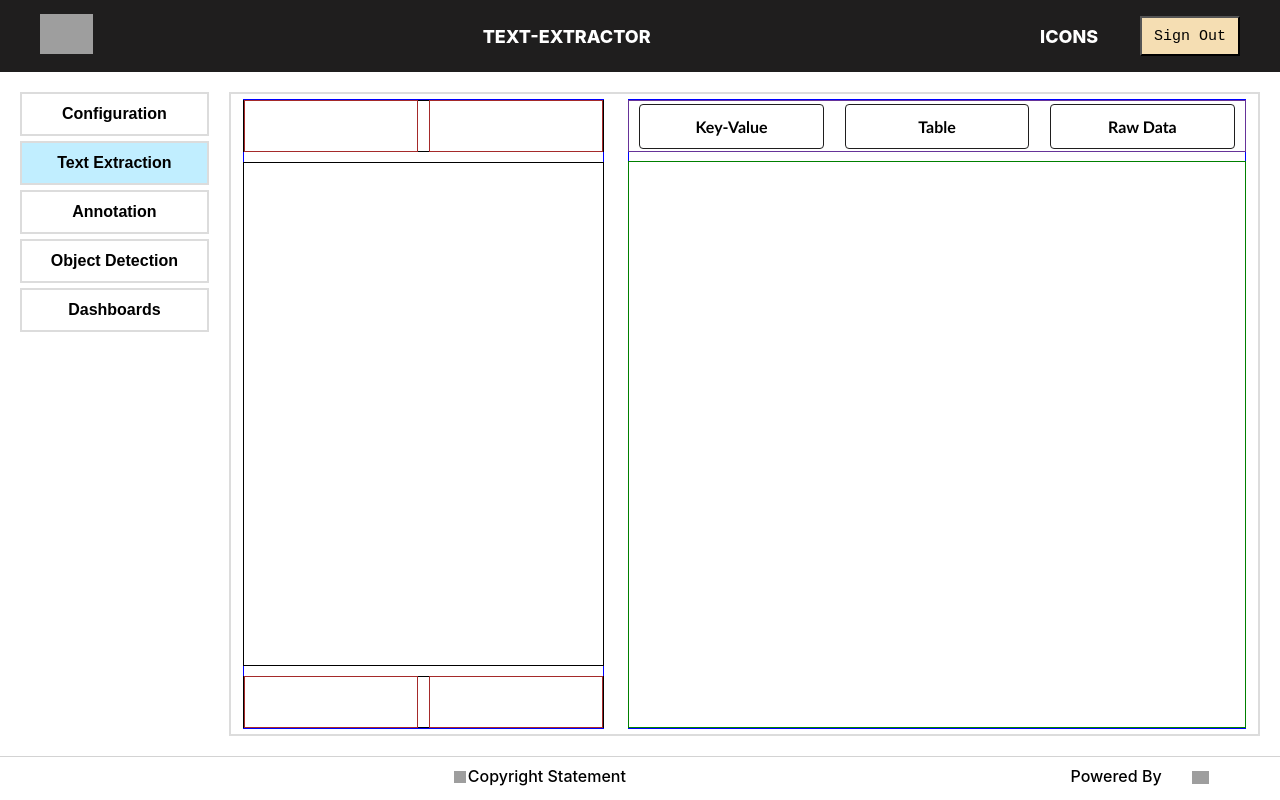
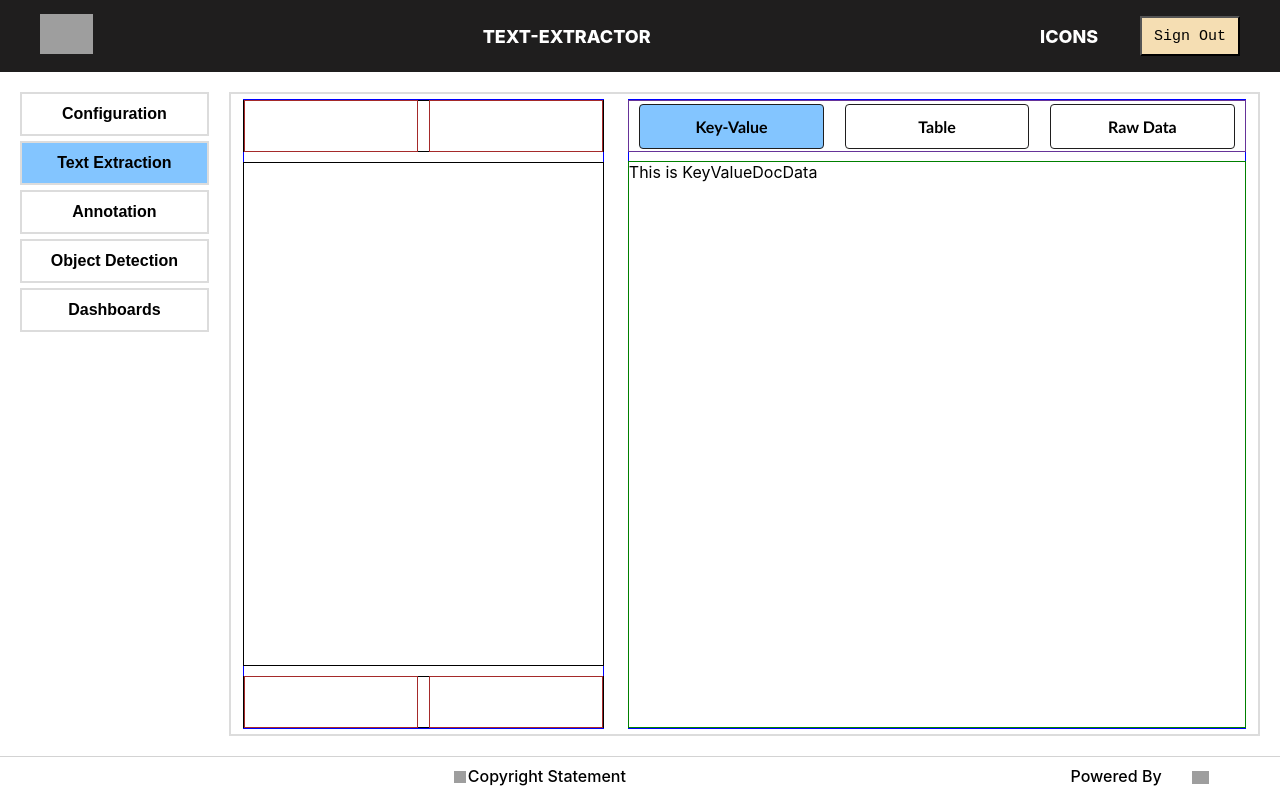
Before and after one commit to vkandra/text123, a React (Create React App) app: page / in a window 1280 px wide. Built offline with nearby package versions, Linux system fonts and the light colour scheme; grey boxes are pictures that could not be loaded.

Commit message:
tabs and 3 components created

```diff
--- a/src/actions/extractor.js
+++ b/src/actions/extractor.js
@@ -1,5 +1,6 @@
 // ACTION TYPES
 export const CHANGE_TAB_OPERATION = 'CHANGE_TAB_OPERATION';
+export const CHANGE_TEXT_DATA_TAB_OPERATION = 'CHANGE_TEXT_DATA_TAB_OPERATION';
 
 // ACTION CREATORS
 export function changeTabOperation(data) {
@@ -8,3 +9,10 @@ export function changeTabOperation(data) {
     data: data,
   };
 }
+
+export function changeTextDataTabOperation(data) {
+  return {
+    type: CHANGE_TEXT_DATA_TAB_OPERATION,
+    data: data,
+  };
+}
--- /dev/null
+++ b/src/components/KeyValueDocData/KeyValueDocData.js
@@ -0,0 +1,17 @@
+import './KeyValueDocData.css';
+import React from 'react';
+// import { connect } from 'react-redux/es/exports';
+
+const KeyValueDocData = (props) => {
+  return <div className="keyValueDocData">This is KeyValueDocData</div>;
+};
+
+// const mapStateToProps = (state) => {
+//     return {
+//       user: state.user,
+//     };
+//   };
+
+//   export default connect(mapStateToProps)(KeyValueDocData);
+
+export default KeyValueDocData;
--- /dev/null
+++ b/src/components/RawDocData/RawDocData.js
@@ -0,0 +1,17 @@
+import './RawDocData.css';
+import React from 'react';
+// import { connect } from 'react-redux/es/exports';
+
+const RawDocData = (props) => {
+  return <div className="rawDocData">This is RawDocData</div>;
+};
+
+// const mapStateToProps = (state) => {
+//     return {
+//       user: state.user,
+//     };
+//   };
+
+//   export default connect(mapStateToProps)(RawDocData);
+
+export default RawDocData;
--- /dev/null
+++ b/src/components/TableDocData/TableDocData.js
@@ -0,0 +1,17 @@
+import './TableDocData.css';
+import React from 'react';
+// import { connect } from 'react-redux/es/exports';
+
+const TableDocData = (props) => {
+  return <div className="tableDocData">This is TableDocData</div>;
+};
+
+// const mapStateToProps = (state) => {
+//     return {
+//       user: state.user,
+//     };
+//   };
+
+//   export default connect(mapStateToProps)(TableDocData);
+
+export default TableDocData;
--- a/src/components/TextExtraction/TextExtraction.css
+++ b/src/components/TextExtraction/TextExtraction.css
@@ -102,3 +102,7 @@
   height: 90%;
   width: 100%;
 }
+.selectedMenu {
+  background: rgb(131, 197, 255) !important;
+  font-weight: 900 !important;
+}
--- a/src/components/TextExtraction/TextExtraction.js
+++ b/src/components/TextExtraction/TextExtraction.js
@@ -1,8 +1,18 @@
 import './TextExtraction.css';
 import React from 'react';
-// import { connect } from 'react-redux/es/exports';
+import { connect } from 'react-redux/es/exports';
+import { changeTextDataTabOperation } from '../../actions/extractor';
+
+import KeyValueDocData from '../KeyValueDocData/KeyValueDocData';
+import RawDocData from '../RawDocData/RawDocData';
+import TableDocData from '../TableDocData/TableDocData';
 
 const TextExtraction = (props) => {
+  const changeDataTabs = (tabNum) => {
+    const { extractor } = props;
+    extractor.textDataTab = tabNum;
+    props.dispatch(changeTextDataTabOperation(extractor));
+  };
   return (
     <div className="textExtraction">
       <div className="exactDoc">
@@ -19,22 +29,51 @@ const TextExtraction = (props) => {
 
       <div className="docData">
         <div className="docDataAllTabs">
-          <button className="docTab1">Key-Value</button>
-          <button className="docTab1">Table</button>
-          <button className="docTab1">Raw Data</button>
+          <button
+            className={`${
+              props.extractor.textDataTab === 1 ? 'selectedMenu' : ''
+            }`}
+            onClick={() => changeDataTabs(1)}
+          >
+            Key-Value
+          </button>
+          <button
+            className={`${
+              props.extractor.textDataTab === 2 ? 'selectedMenu' : ''
+            }`}
+            onClick={() => changeDataTabs(2)}
+          >
+            Table
+          </button>
+          <button
+            className={`${
+              props.extractor.textDataTab === 3 ? 'selectedMenu' : ''
+            }`}
+            onClick={() => changeDataTabs(3)}
+          >
+            Raw Data
+          </button>
         </div>
-        <div className="docTabData"></div>
+        <div className="docTabData">
+          {props.extractor.textDataTab === 1 ? (
+            <KeyValueDocData />
+          ) : props.extractor.textDataTab === 2 ? (
+            <TableDocData />
+          ) : props.extractor.textDataTab === 3 ? (
+            <RawDocData />
+          ) : null}
+        </div>
       </div>
     </div>
   );
 };
 
-// const mapStateToProps = (state) => {
-//     return {
-//       user: state.user,
-//     };
-//   };
+const mapStateToProps = (state) => {
+  return {
+    extractor: state.extractor,
+  };
+};
 
-//   export default connect(mapStateToProps)(TextExtraction);
+export default connect(mapStateToProps)(TextExtraction);
 
-export default TextExtraction;
+// export default TextExtraction;
--- a/src/reducers/extractor.js
+++ b/src/reducers/extractor.js
@@ -1,7 +1,9 @@
 import { CHANGE_TAB_OPERATION } from '../actions/extractor';
+import { CHANGE_TEXT_DATA_TAB_OPERATION } from '../actions/extractor';
 
 const extractorDocumentState = {
   page: 2,
+  textDataTab: 1,
 };
 
 export default function extractor(state = extractorDocumentState, action) {
@@ -11,6 +13,11 @@ export default function extractor(state = extractorDocumentState, action) {
       return {
         ...state,
       };
+    case CHANGE_TEXT_DATA_TAB_OPERATION:
+      // console.log('ACTION_in_reducer ', action);
+      return {
+        ...state,
+      };
     default:
       return state;
   }
```
Also changed, not shown: src/components/KeyValueDocData/KeyValueDocData.css (added), src/components/RawDocData/RawDocData.css (added), src/components/TableDocData/TableDocData.css (added).
